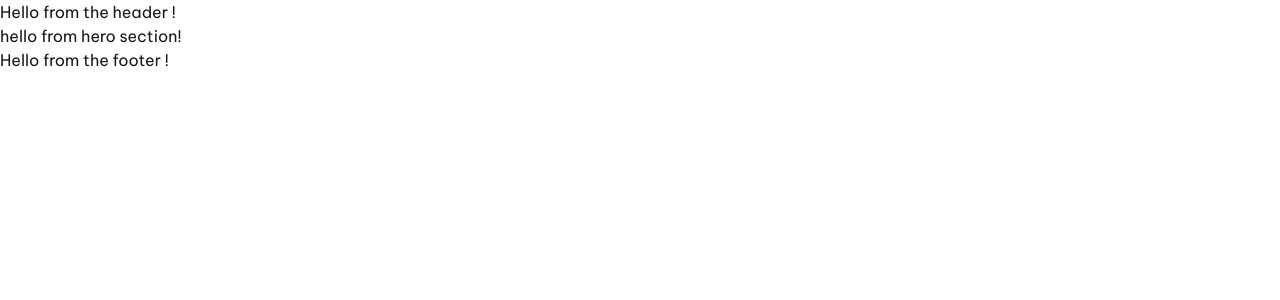
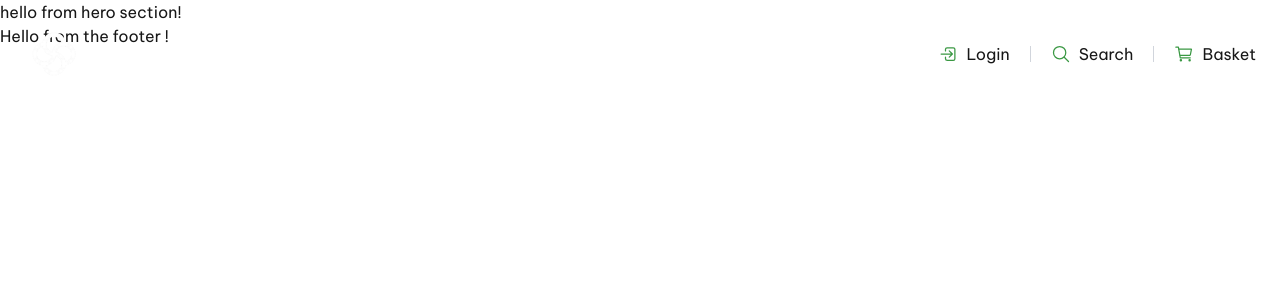
Before and after one commit to grintzdel/landing-page, a Next.js app: page / in a window 1280 px wide. Shown: the top 300 px of the page. Built offline with nearby package versions, Linux system fonts and the light colour scheme.

Commit message:
refactor: refactor header

```diff
--- a/src/ui/header.tsx
+++ b/src/ui/header.tsx
@@ -1,7 +1,105 @@
-import {JSX} from "react";
+import React, {JSX} from "react";
+import Image from "next/image"
+import Link from "next/link";
+import {Divider} from "@/ui/divider";
+import {IoSearchOutline, IoLogInOutline, IoCartOutline} from "react-icons/io5";
+import type {IconType} from "react-icons";
+
+interface NavLinkProps {
+    href: string;
+    children: React.ReactNode;
+}
+
+const NavLink = ({href, children}: NavLinkProps): JSX.Element => {
+    return (
+        <li>
+            <Link href={href} className="hover:opacity-70 transition-opacity text-white">
+                {children}
+            </Link>
+        </li>
+    );
+};
+
+interface NavListProps {
+    links: Array<{ href: string; label: string }>;
+}
+
+const NavList = ({links}: NavListProps): JSX.Element => {
+    return (
+        <nav>
+            <ul className="flex gap-6">
+                {links.map((link, index) => (
+                    <NavLink key={index} href={link.href}>
+                        {link.label}
+                    </NavLink>
+                ))}
+            </ul>
+        </nav>
+    );
+};
+
+interface HeaderActionProps {
+    icon: IconType;
+    label: string;
+    href: string;
+}
+
+const HeaderAction = ({icon: Icon, label, href}: HeaderActionProps): JSX.Element => {
+    return (
+        <div className="flex items-center gap-2">
+            <Icon className="w-5 h-5" style={{color: '#3a9843'}}/>
+            <Link href={href} className="hover:opacity-70 transition-opacity">
+                {label}
+            </Link>
+        </div>
+    );
+};
+
+interface HeaderActionsProps {
+    actions: Array<{ icon: IconType; label: string; href: string }>;
+}
+
+const HeaderActions = ({actions}: HeaderActionsProps): JSX.Element => {
+    return (
+        <div className="flex items-center gap-5">
+            {actions.map((action, index) => (
+                <React.Fragment key={index}>
+                    <HeaderAction
+                        icon={action.icon}
+                        label={action.label}
+                        href={action.href}
+                    />
+                    {index < actions.length - 1 && (
+                        <Divider axis="vertical" width="small" color="bg-gray-300"/>
+                    )}
+                </React.Fragment>
+            ))}
+        </div>
+    );
+};
 
 export const Header = (): JSX.Element => {
+    const navLinks = [
+        {href: "#", label: "Home"},
+        {href: "#", label: "About"},
+        {href: "#", label: "Contact"},
+        {href: "#", label: "Shop"},
+    ];
+
+    const headerActions = [
+        {icon: IoLogInOutline, label: "Login", href: "#"},
+        {icon: IoSearchOutline, label: "Search", href: "#"},
+        {icon: IoCartOutline, label: "Basket", href: "#"},
+    ];
+
     return (
-        <h1>Hello from the header !</h1>
+        <header className="fixed top-0 left-0 right-0 z-50 flex justify-between items-center px-6 py-6">
+            <div className="flex items-center gap-5">
+                <Image src="/logo-header.png" alt="logo" width={60} height={60}/>
+                <Divider axis="vertical" width="small" color="bg-white"/>
+                <NavList links={navLinks}/>
+            </div>
+            <HeaderActions actions={headerActions}/>
+        </header>
     )
 }
```
Also changed, not shown: public/hero-media-background.jpg (added).
